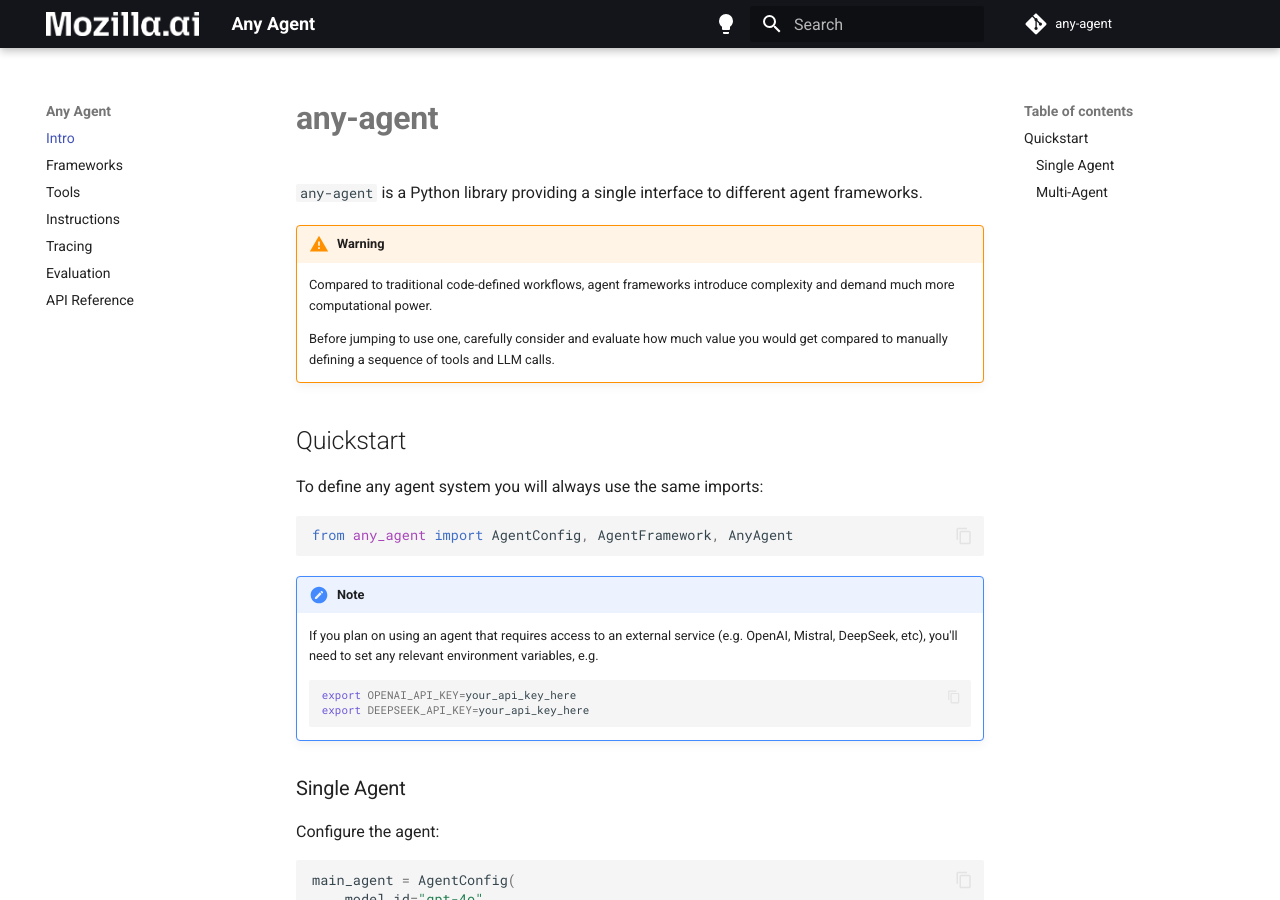
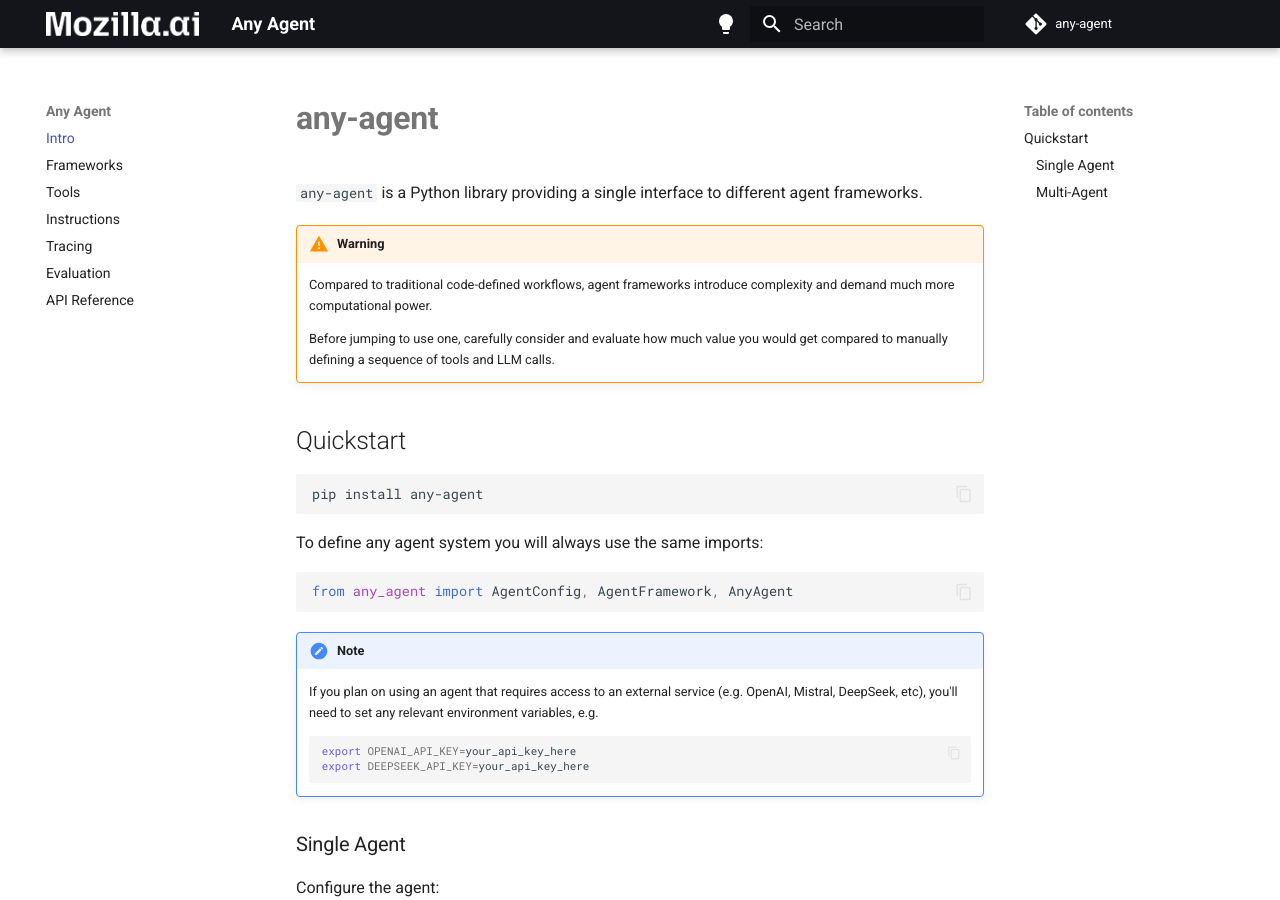
Before and after one commit to therealtimex/any-agent, an MkDocs documentation site: the page built from docs/index.md, in a window 1280 px wide and 900 px high. Built offline with MkDocs 1.6.1 and Material for MkDocs 9.7.7, drawn with Linux system fonts in a browser that asks for light colours; comment, search, counter and statistics services are not loaded.

Commit message:
Add pip install docs

````diff
--- a/docs/index.md
+++ b/docs/index.md
@@ -11,6 +11,10 @@
     would get compared to manually defining a sequence of tools and LLM calls.
 
 ## Quickstart
+
+```bash
+pip install any-agent
+```
 
 To define any agent system you will always use the same imports:
 
````
Also changed, not shown: README.md (+6 -0 lines).
